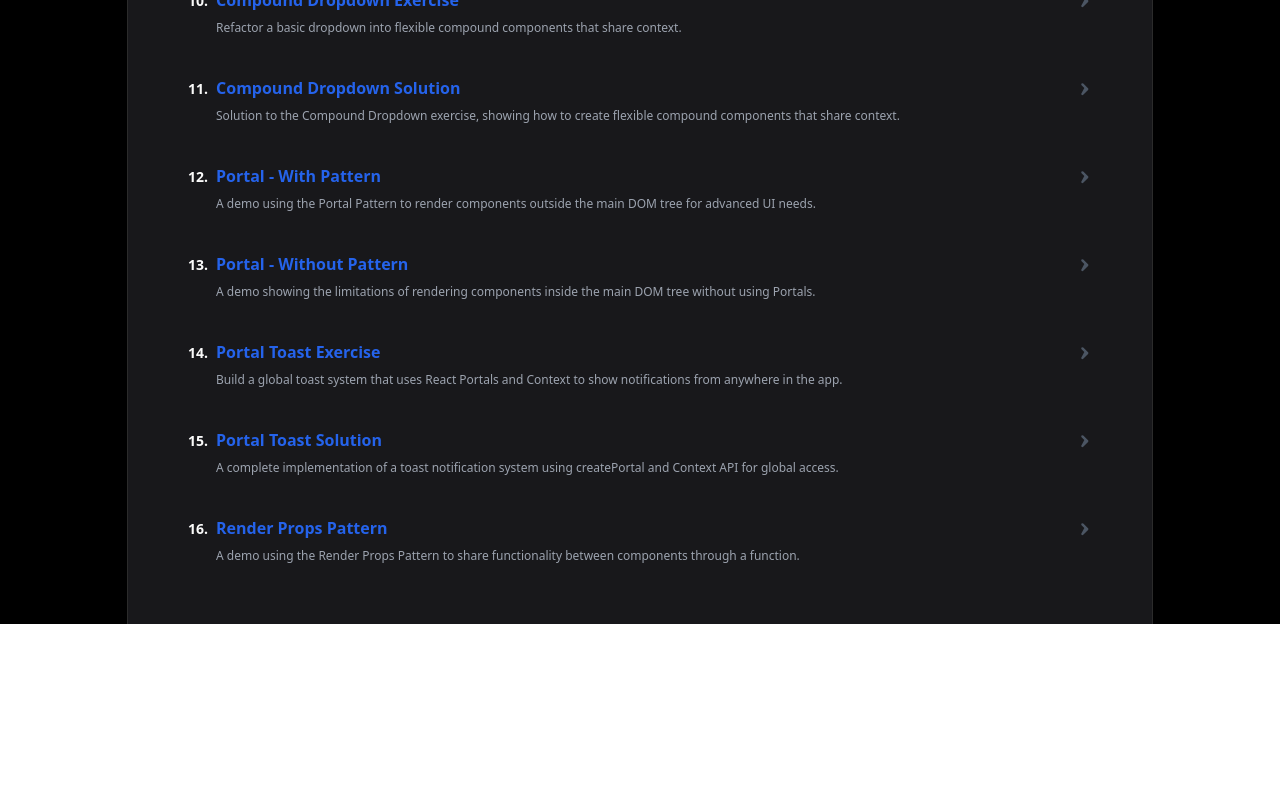
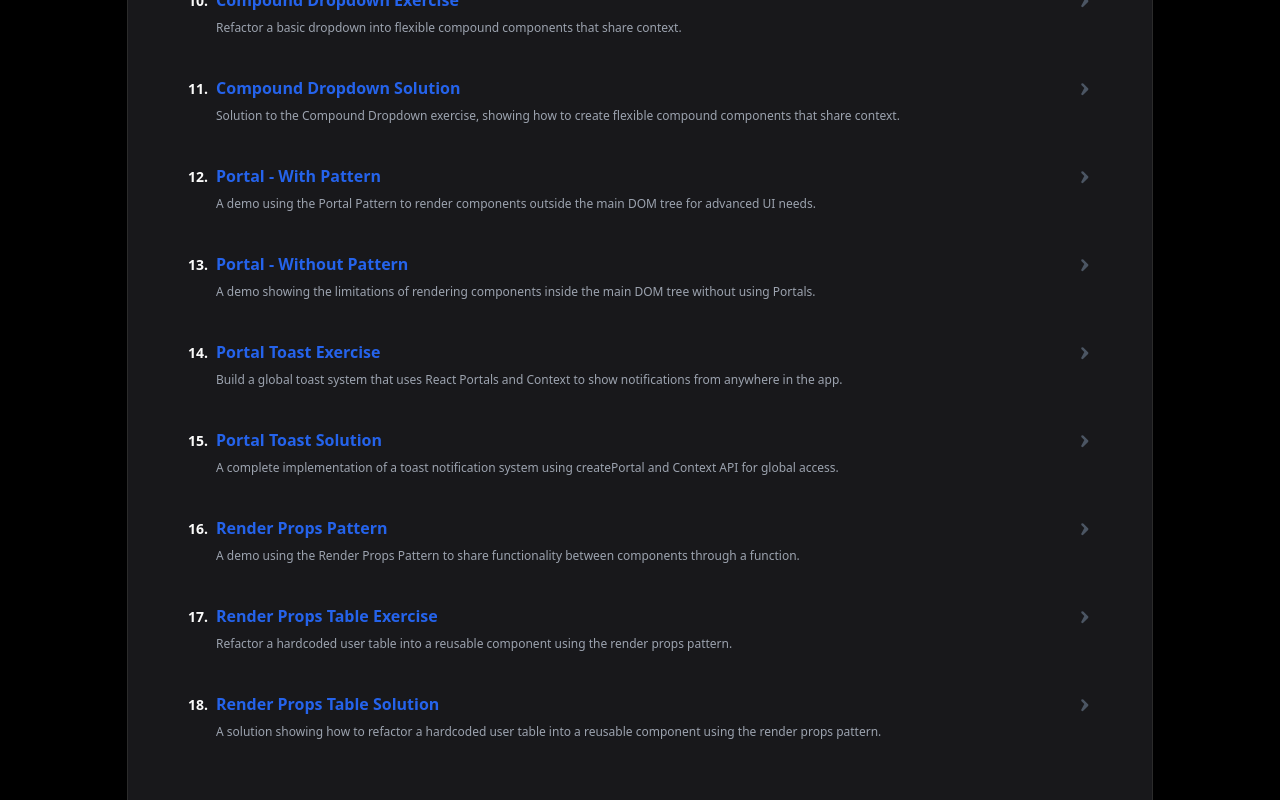
Before and after one commit to JavaScript-Mastery-Pro/react-patterns-made-simple, a React (Vite) app: page / in a window 1280 px wide. Shown: the part 940-1740 px from the top of the page. Before the commit the page ends 1564 px from the top, so only its background shows below. Built offline with nearby package versions, Linux system fonts and the light colour scheme.

Commit message:
feat: render props exercise

```diff
--- a/src/App.jsx
+++ b/src/App.jsx
@@ -21,6 +21,9 @@ import CompoundExerciseSolution from "./routes/compound/exercise/solution";
 
 import PortalToastExercise from "./routes/portal/exercise/problem";
 import PortalToastSolution from "./routes/portal/exercise/solution";
+
+import RenderPropsTableExercise from "./routes/render-props/exercise/problem";
+import RenderPropsTableSolution from "./routes/render-props/exercise/solution";
 
 function App() {
   return (
@@ -68,6 +71,14 @@ function App() {
         />
 
         <Route path="render-props" element={<RenderPropsPattern />} />
+        <Route
+          path="/render-props/exercise/problem"
+          element={<RenderPropsTableExercise />}
+        />
+        <Route
+          path="/render-props/exercise/solution"
+          element={<RenderPropsTableSolution />}
+        />
       </Routes>
     </div>
   );
--- a/src/index.css
+++ b/src/index.css
@@ -219,6 +219,27 @@
       }
     }
   }
+
+  /* Render Props Table Exercise */
+  table {
+    @apply w-full border border-gray-700 text-white;
+
+    thead {
+      @apply bg-gray-800;
+    }
+
+    th {
+      @apply p-2 text-left border-b border-gray-700;
+    }
+
+    td {
+      @apply p-2 border-b border-gray-700;
+    }
+
+    tr {
+      @apply hover:bg-gray-800;
+    }
+  }
 }
 
 @layer utilities {
--- a/src/routes/home.jsx
+++ b/src/routes/home.jsx
@@ -97,6 +97,18 @@ const patterns = [
       "A demo using the Render Props Pattern to share functionality between components through a function.",
     path: "/render-props",
   },
+  {
+    title: "Render Props Table Exercise",
+    description:
+      "Refactor a hardcoded user table into a reusable component using the render props pattern.",
+    path: "/render-props/exercise/problem",
+  },
+  {
+    title: "Render Props Table Solution",
+    description:
+      "A solution showing how to refactor a hardcoded user table into a reusable component using the render props pattern.",
+    path: "/render-props/exercise/solution",
+  },
 ];
 
 const Home = () => {
--- /dev/null
+++ b/src/routes/render-props/exercise/problem.jsx
@@ -0,0 +1,51 @@
+const users = [
+  { name: "Alice", email: "alice@example.com", role: "Admin" },
+  { name: "Bob", email: "bob@example.com", role: "Editor" },
+  { name: "Charlie", email: "charlie@example.com", role: "Viewer" },
+];
+
+const columns = [
+  { header: "Name", accessor: "name" },
+  { header: "Email", accessor: "email" },
+  { header: "Role", accessor: "role" },
+];
+
+const UserTable = () => {
+  // Extract headers from columns
+  const headers = columns.map((col) => col.header);
+
+  // Build rows from data
+  const rows = users.map((user) => {
+    return columns.map((col) => user[col.accessor]);
+  });
+
+  return (
+    <table>
+      <thead>
+        <tr>
+          {headers.map((header, i) => (
+            <th key={i}>{header}</th>
+          ))}
+        </tr>
+      </thead>
+      <tbody>
+        {rows.map((cells, i) => (
+          <tr key={i}>
+            {cells.map((cell, j) => (
+              <td key={j}>{cell}</td>
+            ))}
+          </tr>
+        ))}
+      </tbody>
+    </table>
+  );
+};
+
+const App = () => (
+  <main className="container flex flex-col gap-5">
+    <h1>User Management</h1>
+    <UserTable />
+  </main>
+);
+
+export default App;
--- /dev/null
+++ b/src/routes/render-props/exercise/solution.jsx
@@ -0,0 +1,77 @@
+/* ----------------------------------------------------------------------------
+  Table: accepts columns + data and exposes render props for full flexibility
+----------------------------------------------------------------------------- */
+const Table = ({ columns, data, children }) => {
+  // Create headers from column definitions
+  const headers = columns.map((col) => col.header);
+
+  // Map data to rows with cells
+  const rows = data.map((row) => ({
+    cells: columns.map((col) => row[col.accessor]),
+  }));
+
+  // Pass headers and rows to children via render props
+  return children({ headers, rows });
+};
+
+/* ----------------------------------------------------------------------------
+  Example usage: UserTable component renders custom UI using Table render prop
+----------------------------------------------------------------------------- */
+const UserTable = () => {
+  const columns = [
+    { header: "Name", accessor: "name" },
+    { header: "Email", accessor: "email" },
+    { header: "Role", accessor: "role" },
+  ];
+
+  const data = [
+    { name: "Alice", email: "alice@example.com", role: "Admin" },
+    { name: "Bob", email: "bob@example.com", role: "Editor" },
+    { name: "Charlie", email: "charlie@example.com", role: "Viewer" },
+  ];
+
+  return (
+    <Table columns={columns} data={data}>
+      {({ headers, rows }) => (
+        <table>
+          <thead>
+            <tr>
+              {headers.map((header, i) => (
+                <th key={i}>{header}</th>
+              ))}
+            </tr>
+          </thead>
+          <tbody>
+            {rows.map((row, i) => (
+              <tr key={i}>
+                {row.cells.map((cell, j) => (
+                  <td key={j}>{cell}</td>
+                ))}
+              </tr>
+            ))}
+          </tbody>
+        </table>
+      )}
+    </Table>
+  );
+};
+
+const App = () => (
+  <main className="container flex flex-col gap-5">
+    <h1>User Management</h1>
+    <UserTable />
+  </main>
+);
+
+export default App;
+
+/* ----------------------------------------------------------------------------
+  Why this works:
+
+  - Data logic is handled inside <Table>, UI is handled outside via render prop
+  - Makes it reusable for different datasets (users, products, orders)
+  - Gives full control over table rendering (responsive layouts, custom cells)
+  - You can extend it with sorting, filtering, pagination — just like React Table
+
+ This is *exactly* the pattern that early React Table used under the hood.
+----------------------------------------------------------------------------- */
```
Also changed, not shown: src/routes/render-props/exercise/readme.md (added).
